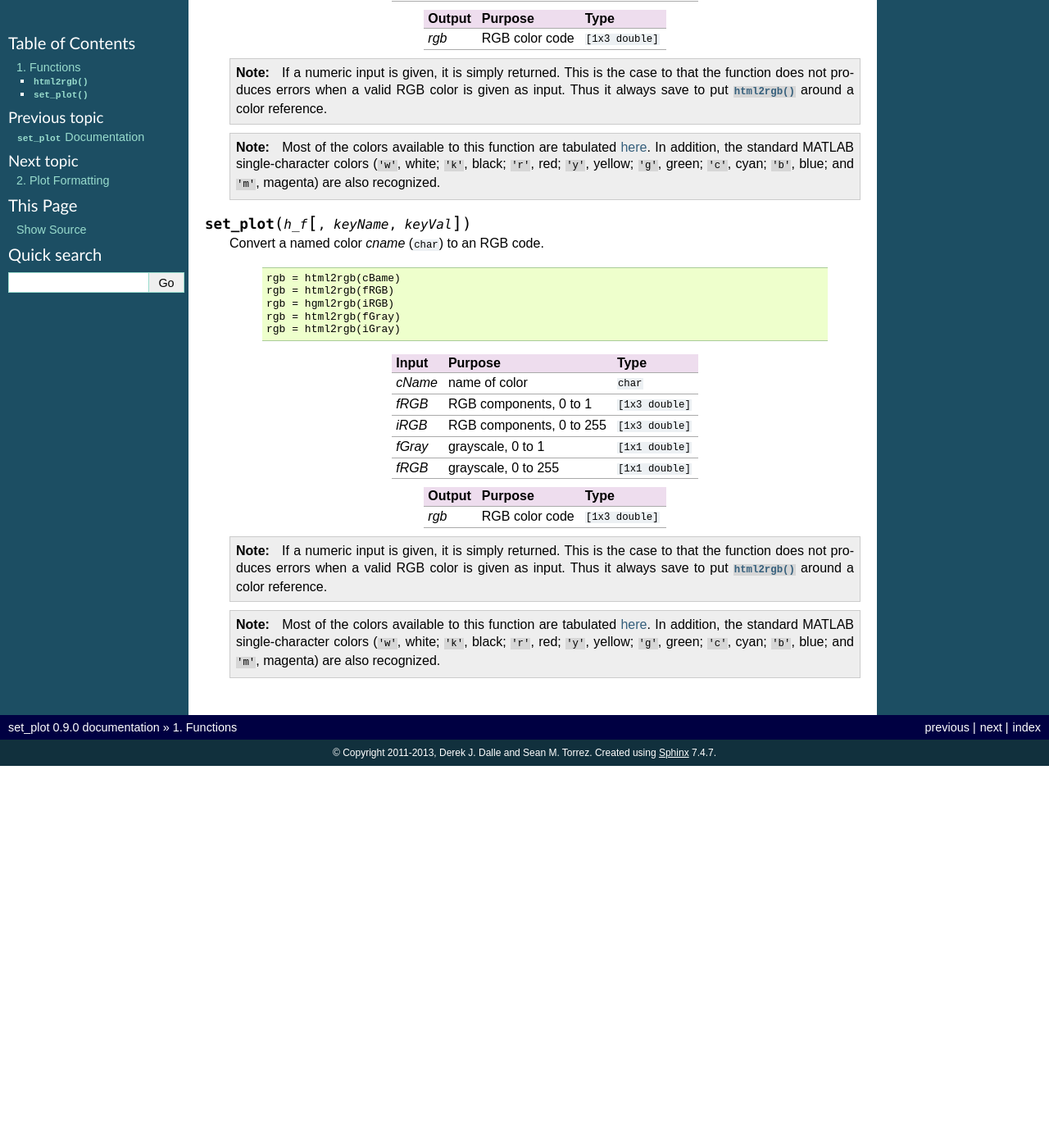
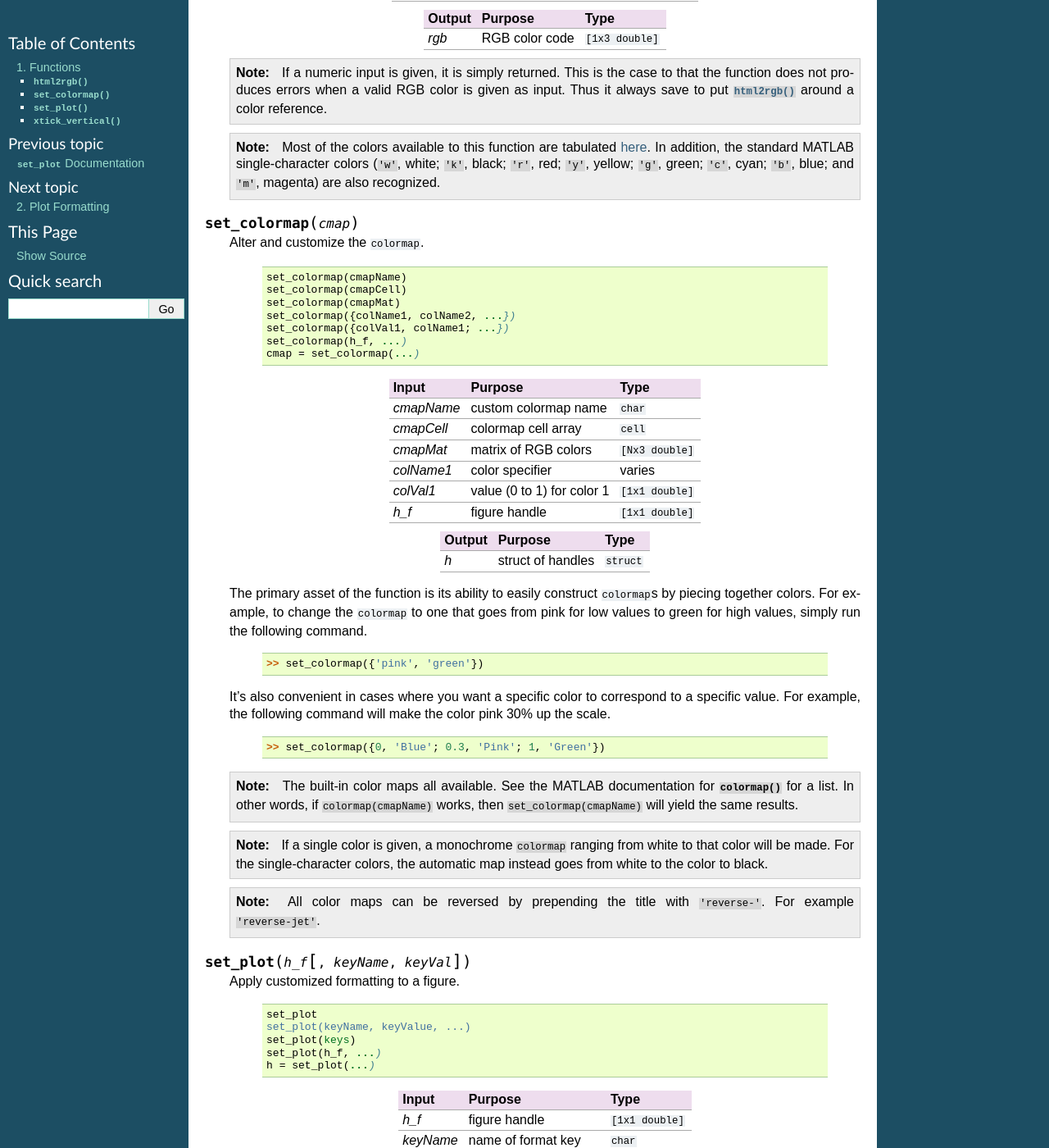
Before and after one commit to derek-dalle/set_plot, a Sphinx documentation site: the page built from doc/functions.rst, in a window 1280 px wide and 1400 px high, scrolled down 414 px. Shown: the whole window at 82% size. Built offline with Sphinx 7.4.7, drawn with Linux system fonts in a browser that asks for light colours; pages that are not in the unit, such as notebooks, are missing from menus; before the commit the page ends 1348 px from its top, so only the background shows below that; some of the changed text lies outside the part shown.

Commit message:
Documented set_colormap

```diff
--- a/doc/cascading_styles.rst
+++ b/doc/cascading_styles.rst
@@ -5,10 +5,12 @@
     Written on 2013-10-13
 
 
+.. _cascading-styles:
+
 Cascading Style Chart
 ---------------------
 
-The following list all cascading styles and the values
+The following lists all cascading styles and the values
 that the parent and child format keys take.
 
 
--- a/doc/format_keys.rst
+++ b/doc/format_keys.rst
@@ -1,3 +1,5 @@
+.. _format_keys:
+
 List of Format Keys
 ===================
 
--- a/doc/functions.rst
+++ b/doc/functions.rst
@@ -51,53 +51,137 @@ Functions
         :code:`'m'`, magenta) are also recognized.
 
 
+.. function:: set_colormap(cmap)
+
+    Alter and customize the ``colormap``.
+
+        .. code-block:: matlab
+
+            set_colormap(cmapName)
+            set_colormap(cmapCell)
+            set_colormap(cmapMat)
+            set_colormap({colName1, colName2, ...})
+            set_colormap({colVal1, colName1; ...})
+            set_colormap(h_f, ...)
+            cmap = set_colormap(...)
+
+    +------------+----------------------------+------------------+
+    | Input      | Purpose                    | Type             |
+    +============+============================+==================+
+    | *cmapName* | custom colormap name       | ``char``         |
+    +------------+----------------------------+------------------+
+    | *cmapCell* | colormap cell array        | ``cell``         |
+    +------------+----------------------------+------------------+
+    | *cmapMat*  | matrix of RGB colors       | ``[Nx3 double]`` |
+    +------------+----------------------------+------------------+
+    | *colName1* | color specifier            | varies           |
+    +------------+----------------------------+------------------+
+    | *colVal1*  | value (0 to 1) for color 1 | ``[1x1 double]`` |
+    +------------+----------------------------+------------------+
+    | *h_f*      | figure handle              | ``[1x1 double]`` |
+    +------------+----------------------------+------------------+
+
+    +----------+--------------------+------------------+
+    | Output   | Purpose            | Type             |
+    +==========+====================+==================+
+    | *h*      | struct of handles  | ``struct``       |
+    +----------+--------------------+------------------+
+
+    The primary asset of the function is its ability to easily construct
+    ``colormap``\ s by piecing together colors.  For example, to change the
+    ``colormap`` to one that goes from pink for low values to green for high
+    values, simply run the following command.
+
+        .. code-block:: matlabsession
+
+            >> set_colormap({'pink', 'green'})
+
+    It's also convenient in cases where you want a specific color to correspond
+    to a specific value.  For example, the following command will make the color
+    pink 30% up the scale.
+
+        .. code-block:: matlabsession
+
+            >> set_colormap({0, 'Blue'; 0.3, 'Pink'; 1, 'Green'})
+
+    .. note::
+
+        The built-in color maps all available.  See the MATLAB documentation for
+        :func:`colormap` for a list.  In other words, if ``colormap(cmapName)``
+        works, then ``set_colormap(cmapName)`` will yield the same results.
+
+    .. note::
+
+        If a single color is given, a monochrome ``colormap`` ranging from white
+        to that color will be made.  For the single-character colors, the
+        automatic map instead goes from white to the color to black.
+
+    .. note::
+
+        All color maps can be reversed by prepending the title with
+        ``'reverse-'``.  For example ``'reverse-jet'``.
 
 
 
 .. function:: set_plot(h_f[, keyName, keyVal])
 
-    Convert a named color *cname* (``char``) to an RGB code.
+    Apply customized formatting to a figure.
 
         .. code-block:: matlab
 
-            rgb = html2rgb(cBame)
-            rgb = html2rgb(fRGB)
-            rgb = hgml2rgb(iRGB)
-            rgb = html2rgb(fGray)
-            rgb = html2rgb(iGray)
+            set_plot
+            set_plot(keyName, keyValue, ...)
+            set_plot(keys)
+            set_plot(h_f, ...)
+            h = set_plot(...)
 
-    +---------+--------------------------+------------------+
-    | Input   | Purpose                  | Type             |
-    +=========+==========================+==================+
-    | *cName* | name of color            | ``char``         |
-    +---------+--------------------------+------------------+
-    | *fRGB*  | RGB components, 0 to 1   | ``[1x3 double]`` |
-    +---------+--------------------------+------------------+
-    | *iRGB*  | RGB components, 0 to 255 | ``[1x3 double]`` |
-    +---------+--------------------------+------------------+
-    | *fGray* | grayscale, 0 to 1        | ``[1x1 double]`` |
-    +---------+--------------------------+------------------+
-    | *fRGB*  | grayscale, 0 to 255      | ``[1x1 double]`` |
-    +---------+--------------------------+------------------+
+    +------------+--------------------------+------------------+
+    | Input      | Purpose                  | Type             |
+    +============+==========================+==================+
+    | *h_f*      | figure handle            | ``[1x1 double]`` |
+    +------------+--------------------------+------------------+
+    | *keyName*  | name of format key       | ``char``         |
+    +------------+--------------------------+------------------+
+    | *keyValue* | value of preceding key   | varies           |
+    +------------+--------------------------+------------------+
+    | *keys*     | struct of key values     | ``struct``       |
+    +------------+--------------------------+------------------+
 
     +----------+--------------------+------------------+
     | Output   | Purpose            | Type             |
     +==========+====================+==================+
-    | *rgb*    | RGB color code     | ``[1x3 double]`` |
+    | *h*      | struct of handles  | ``struct``       |
     +----------+--------------------+------------------+
 
     .. note::
 
-        If a numeric input is given, it is simply returned.  This is the case to
-        that the function does not produces errors when a valid RGB color is
-        given as input.  Thus it always save to put :func:`html2rgb` around a
-        color reference.
+        For a list of available format keys and values, see :ref:`format_keys`.
 
     .. note::
 
-        Most of the colors available to this function are tabulated
-        `here <http://www.w3schools.com/html/html_colornames.asp>`_.  In
-        addition, the standard MATLAB single-character colors (:code:`'w'`,
-        white; :code:`'k'`, black; :code:`'r'`, red; :code:`'y'`, yellow;
-        :code:`'g'`, green; :code:`'c'`, cyan; :code:`'b'`, blue; and
-        :code:`'m'`, magenta) are also recognized.
+        For a list of cascading format keys and their effects, see
+        :ref:`cascading-styles`.
+
+.. function:: xtick_vertical(s_x[, h_a])
+
+    Produce vertical tick labels on the *x*-axis
+
+        .. code-block:: matlab
+
+            xtick_vertical(s_x)
+            xtick_vertical(s_x, h_a)
+            h_t = xtick_vertical(...)
+
+    +------------+----------------------------------+------------------+
+    | Input      | Purpose                          | Type             |
+    +============+==================================+==================+
+    | *h_a*      | axis handle                      | ``[1x1 double]`` |
+    +------------+----------------------------------+------------------+
+    | *s_x*      | cell array of x-axis tick labels | ``cell``         |
+    +------------+----------------------------------+------------------+
+
+    +----------+--------------------+------------------+
+    | Output   | Purpose            | Type             |
+    +==========+====================+==================+
+    | *h_t*    | tick label handle  | ``[1x1 double]`` |
+    +----------+--------------------+------------------+
```
Also changed, not shown: doc/index.rst (+9 -1 lines), doc/set_colormap.rst (added, +92 -0 lines), 7 other files.
